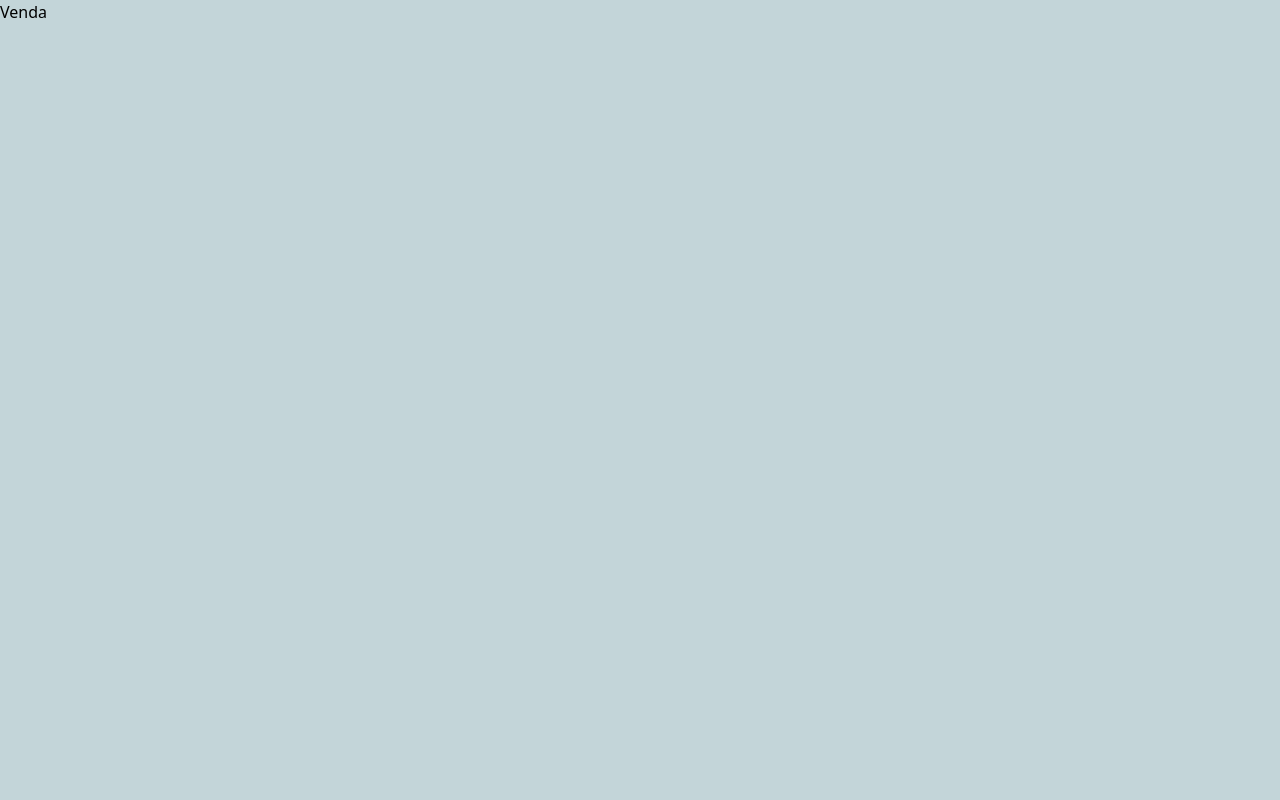
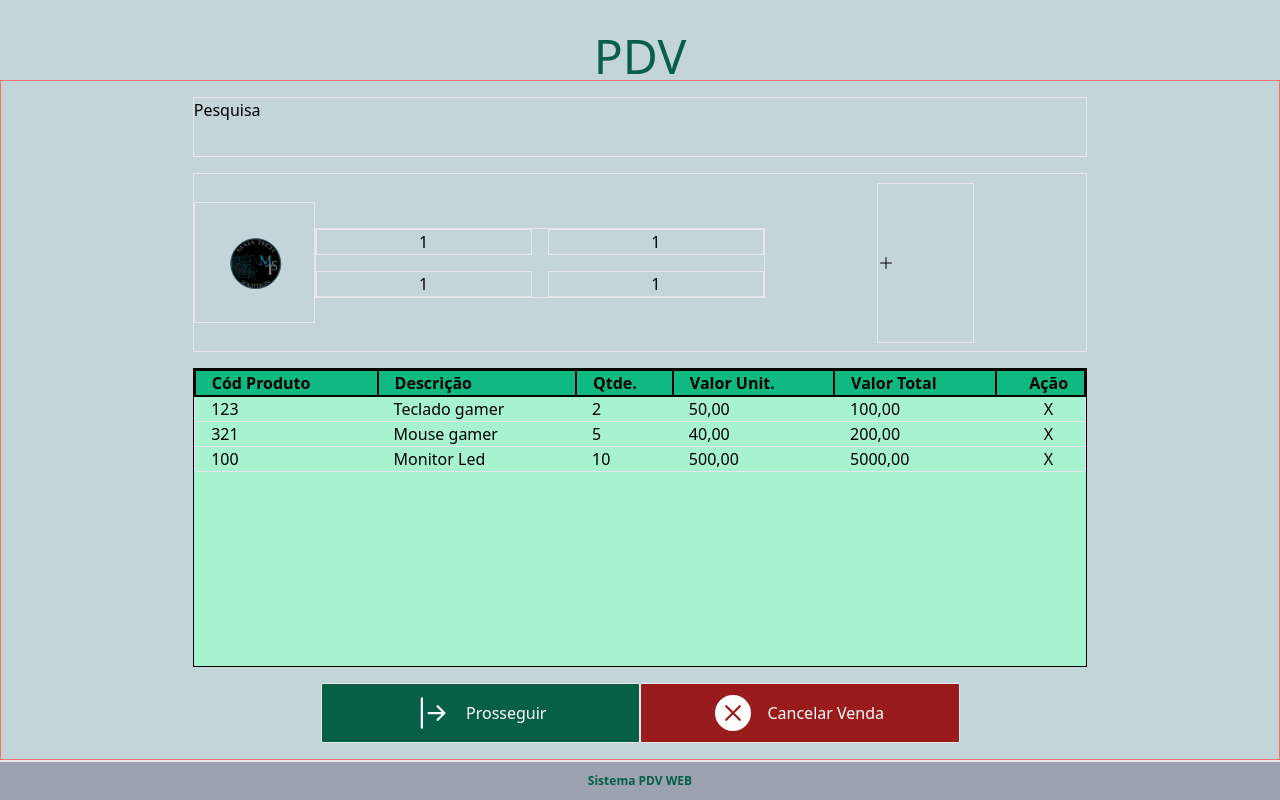
Before and after one commit to maiatech-solution/pdvweb, a React (Vite) app: page /venda in a window 1280 px wide. Built offline with nearby package versions, Linux system fonts and the light colour scheme.

Commit message:
iniciando tela de pdv

```diff
--- a/src/assets/components/Footer/footer.tsx
+++ b/src/assets/components/Footer/footer.tsx
@@ -1,7 +1,7 @@
 export const Footer = () => {
     return(
-    <div className="w-screen bg-white h-[5vh] flex justify-center items-center">
-        <h5 className="text-emerald-800 bg-transparent text-xs">Sistema PDV Web</h5>
+    <div className="container-footer">
+        <h5 className="h5-footer">Sistema PDV WEB</h5>
     </div>
     )
 
--- /dev/null
+++ b/src/assets/components/Header/header.tsx
@@ -0,0 +1,11 @@
+type Props = {
+    text: string;
+}
+
+export const Header = ({text}:Props) => {
+    return(
+        <header className=" header-home">
+                <h2 className='h2-header '>{text}</h2>
+            </header>
+    )
+}
--- /dev/null
+++ b/src/assets/components/TaableList/tableList.tsx
@@ -0,0 +1,48 @@
+export const TableList = () => {
+    return (
+        <div className="table-venda">
+
+            <table className="table-auto w-full">
+                <thead className="theader">
+                    <tr className="tr-theader">
+                        <th className=" ">Cód Produto</th>
+                        <th className=" ">Descrição</th>
+                        <th className=" ">Qtde.</th>
+                        <th className=" ">Valor Unit.</th>
+                        <th className=" ">Valor Total</th>
+                        <th className=" text-center">Ação</th>
+                    </tr>
+                </thead>
+                <tbody className="tbody" >
+                    <tr>
+                        <td className=" ">123</td>
+                        <td className=" ">Teclado gamer</td>
+                        <td className=" ">2</td>
+                        <td className=" ">50,00</td>
+                        <td className=" ">100,00</td>
+                        <td className="  text-center">X</td>
+                    </tr>
+                    <tr>
+                        <td className=" ">321</td>
+                        <td className=" ">Mouse gamer</td>
+                        <td className=" ">5</td >
+                        <td className=" ">40,00</td>
+                        <td className=" ">200,00</td>
+                        <td className="  text-center">X</td>
+                    </tr>
+                    <tr>
+                        <td className=" ">100</td>
+                        <td className=" ">Monitor Led</td>
+                        <td className=" ">10</td>
+                        <td className=" ">500,00</td>
+                        <td className=" ">5000,00</td>
+                        <td className="  text-center">X</td>
+                    </tr>
+
+                </tbody>
+            </table>
+
+        </div>
+
+    )
+}
--- a/src/assets/pages/Login.tsx
+++ b/src/assets/pages/Login.tsx
@@ -37,22 +37,22 @@ const Login = () => {
 
   return (
     <div className=" container-login">
-      <div className=" card-login " >
+      <div className="card-login " >
 
         <div className="header-login">
           <h2 className='title-login'>Login</h2>
           <h5 className=" subtitle-login">Entre com suas credenciais</h5>
         </div>
 
-        <div className=" logo-login">
+        <div className="logo-login">
           <img className="img-login" src={LogoEmpresa} alt="LogoEmpresa" />
         </div>
 
-        <form onSubmit={handleSubmit((handleCreateUser))} className='bg-emerald-200 h-[60%] w-full m-auto flex flex-col rounded-b-[2em]'>
-          <div className="bg-emerald-200 mt-4 justify-center items-center gap-4 flex flex-col h-[40%]">
+        <form onSubmit={handleSubmit((handleCreateUser))} className='form-login '>
+          <div className="form-container-login">
 
             <input
-              className='p-3 outline-none w-4/5 rounded-md bg-white'
+              className='inputs-login'
               placeholder='Digite seu login'
               //@ts-ignore
               name='login'
@@ -61,10 +61,10 @@ const Login = () => {
               {...register('login')}
             />
 
-            {errors.login && <span className='text-orange-500 bg-transparent'>{errors.login.message}</span>}
+            {errors.login && <span className='errors-login'>{errors.login.message}</span>}
 
             <input
-              className='p-3 outline-none w-4/5 rounded-md bg-white'
+              className='inputs-login'
               placeholder='Digite sua senha'
               //@ts-ignore
               name='pass'
@@ -72,22 +72,22 @@ const Login = () => {
               type='password'
               {...register('pass')}
             />
-            {errors.pass && <span className='text-orange-500 bg-transparent'>{errors.pass.message}</span>}
+            {errors.pass && <span className='form-login'>{errors.pass.message}</span>}
           </div>
 
-          <div className='flex flex-col gap-4 md:flex-col justify-center m-auto text-center w-3/6 bg-emerald-200'>
+          <div className='botao-container-login'>
 
-            <button type='submit' className="p-2 rounded-md bg-emerald-700 hover:bg-emerald-800 text-white">
+            <button type='submit' className="botao-white-login">
               Login
             </button>
 
-            <button className="p-2 rounded-md bg-rose-700 hover:bg-rose-800 text-white">
+            <button className="botao-red-login ">
               Esqueci minha senha
             </button>
 
           </div>
 
-          <span className="bg-emerald-400 text-center text-white text-xs rounded-b-[2em]">Sistema PDV Web</span>
+          <span className="footer-card-login">Sistema PDV Web</span>
 
         </form>
 
--- a/src/assets/pages/Venda.tsx
+++ b/src/assets/pages/Venda.tsx
@@ -1,5 +1,54 @@
+import { BsArrowBarRight, BsPlusLg, BsXCircleFill } from "react-icons/bs"
+import { Footer } from "../components/Footer/footer"
+import { Header } from "../components/Header/header"
+import { TableList } from "../components/TaableList/tableList"
+import LogoEmpresa from '../imgs/maiatech.png'
+
 export const Venda = () => {
   return (
-    <div>Venda</div>
+    <div >
+      <Header text="PDV" />
+
+      <div className="container-venda">
+
+        <div className="pesquisa-venda">Pesquisa</div>
+
+        <div className="desc-venda">
+          <div className="border w-[150px]">
+            <div className="w-[100%]">
+              <img src={LogoEmpresa} alt="" />
+            </div>
+          </div>
+          <div className="border w-[35em] grid grid-cols-2 gap-4">
+            <button className="w-[100%] border">1</button>
+            <button className="w-[100%] border">1</button>
+            <button className="w-[100%] border">1</button>
+            <button className="w-[100%] border">1</button>
+          </div>
+          <div className=" flex items-center justify-center w-[25em]">
+            <button className="w-[30%] h-[10em] border">
+              <BsPlusLg text-9xl bg-transparent/>
+            </button>
+          </div>
+        </div>
+
+        <TableList />
+
+        <div className="botao-venda ">
+          <button className="border w-[25em] p-2 bg-emerald-800 hover:bg-emerald-900 rounded-sm text-white flex justify-center items-center gap-4">
+            <BsArrowBarRight className="text-4xl bg-transparent" />
+            Prosseguir</button>
+          <button className="border w-[25em] p-2 bg-red-800 hover:bg-red-900 rounded-sm text-white flex justify-center items-center gap-4">
+            <BsXCircleFill className="text-4xl bg-transparent" />
+            Cancelar Venda
+          </button>
+        </div>
+
+
+      </div>
+
+
+      <Footer />
+    </div>
   )
 }
--- a/src/index.css
+++ b/src/index.css
@@ -2,7 +2,7 @@
 @tailwind components;
 @tailwind utilities;
 
-*{
+* {
   margin: 0;
   padding: 0;
   box-size: border box;
@@ -10,30 +10,142 @@
   background-color: #c3d5d9;
 }
 
-.container-login{
-  @apply h-screen flex
+/* Start Header ------------------------------------ */
+
+.header-home {
+  @apply h-[10vh] items-end flex justify-center;
 }
 
-.card-login{
-  @apply w-2/5 flex m-auto flex-col h-4/6 rounded-t-[2em] bg-emerald-200 justify-around
+.h2-header {
+  @apply text-emerald-800 text-2xl md:text-5xl text-center;
 }
 
-.header-login{
-  @apply rounded-[2em] border bg-emerald-800 p-2 h-[15%]
+.botao-home {
+  @apply p-8 rounded-lg border border-solid border-white w-60  flex flex-col items-center justify-center gap-4;
 }
 
-.title-login{
-  @apply text-white text-xl md:text-5xl bg-transparent text-center mb-2
+/* End Header ------------------------------------ */
+
+/* Start Home ------------------------------------ */
+
+.container-home {
+  @apply flex justify-center xl:mb-0 mb-12 mt-8 xl:mt-0 md:h-[85vh];
 }
 
-.subtitle-login{
-  @apply bg-transparent text-center text-gray-300
+.grid-container-home {
+  @apply grid grid-cols-1 md:grid-cols-2 gap-8 m-auto;
 }
 
-.logo-login{
-  @apply bg-emerald-200 h-[25%] flex justify-center
+/* Start Page Login ------------------------------------ */
+
+.container-login {
+  @apply h-screen flex;
 }
 
-.img-login{
-  @apply w-40 bg-emerald-200
+.card-login {
+  @apply w-2/5 flex m-auto flex-col h-4/6 rounded-t-[2em] bg-emerald-200 justify-around;
 }
+
+.header-login {
+  @apply rounded-[2em] border bg-emerald-800 p-2 h-[15%];
+}
+
+.title-login {
+  @apply text-white text-xl md:text-5xl bg-transparent text-center mb-2;
+}
+
+.subtitle-login {
+  @apply bg-transparent text-center text-gray-300;
+}
+
+.logo-login {
+  @apply bg-emerald-200 h-[25%] flex justify-center;
+}
+
+.img-login {
+  @apply w-40 bg-emerald-200;
+}
+
+.form-login {
+  @apply bg-emerald-200 h-[60%] w-full m-auto flex flex-col rounded-b-[2em];
+}
+
+.form-container-login {
+  @apply bg-emerald-200 mt-4 justify-center items-center gap-4 flex flex-col h-[40%];
+}
+
+.inputs-login {
+  @apply p-3 outline-none w-4/5 rounded-md bg-white;
+}
+
+.errors-login {
+  @apply text-orange-500 bg-transparent;
+}
+
+.botao-container-login {
+  @apply flex flex-col gap-4 md:flex-col justify-center m-auto text-center w-3/6 bg-emerald-200;
+}
+
+.botao-red-login {
+  @apply rounded-md bg-rose-700 hover:bg-rose-800 text-white p-2;
+}
+
+.botao-white-login {
+  @apply p-2 rounded-md bg-emerald-700 hover:bg-emerald-800 text-white;
+}
+
+.footer-card-login {
+  @apply bg-emerald-400 text-center text-white text-xs rounded-b-[2em];
+}
+
+/* End Page Login ------------------------------------ */
+
+/* Start PDV ------------------------------------ */
+
+.container-venda {
+  @apply flex justify-center md:h-[85vh] flex-col items-center border border-red-400;
+}
+
+.pesquisa-venda {
+  @apply h-[10%] w-[70%] border mb-4 mt-4;
+}
+
+.desc-venda {
+  @apply h-[30%] border w-[70%] mb-4 flex justify-around items-center;
+}
+
+.table-venda {
+  @apply h-[50%] w-[70%] mb-4 text-left bg-emerald-200 overflow-auto border border-black;
+}
+
+
+.theader tr th {
+  @apply border-2 border-black bg-emerald-500 pl-4 ;
+}
+
+
+table tbody tr{
+  @apply  border
+}
+
+.tbody tr td {
+  @apply bg-emerald-200 pl-4 ;
+}
+
+.botao-venda {
+  @apply h-[10%] w-[50%] mb-4 flex justify-around;
+}
+
+/* End PDV ------------------------------------ */
+
+/* Start Footer ------------------------------------ */
+
+.container-footer {
+  @apply w-screen bg-gray-400 border-t-2 h-[5vh] flex justify-center items-center;
+}
+
+.h5-footer {
+  @apply text-emerald-800 font-bold bg-transparent text-xs;
+}
+
+/* End Footer ------------------------------------ */
```
Also changed, not shown: src/assets/pages/Home.tsx (+8 -9 lines), 1 other file (tests, documents, lock files or other folders).
